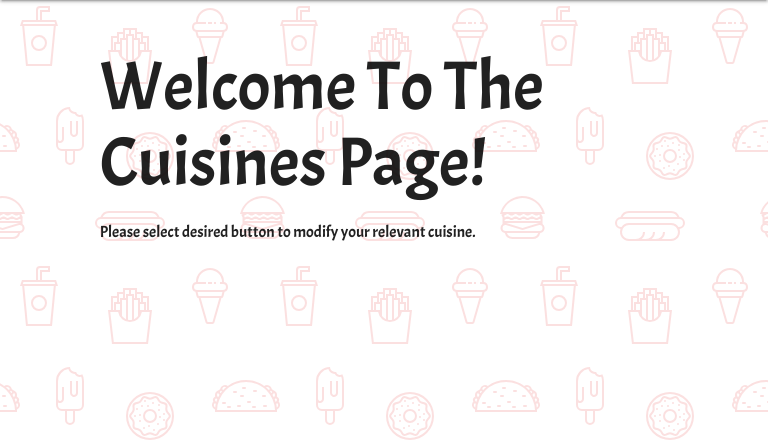
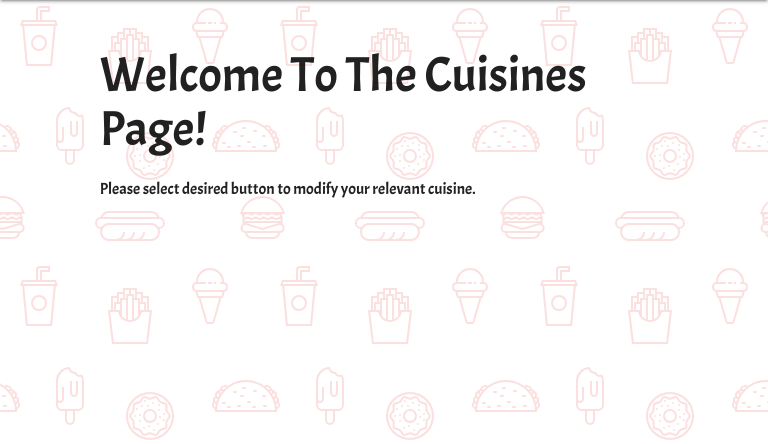
Before and after one commit to connor-blackburn/gutsy, a Flask app: page /edit_cuisine_homepage in a window 768 px wide. Shown: the part 64-508 px from the top of the page. Run offline with Flask 2, Linux system fonts and the light colour scheme; data that the repository does not hold is empty; some libraries are stand-ins or nearby versions.

Commit message:
further slight styling edits

```diff
--- a/main.scss
+++ b/main.scss
@@ -46,7 +46,7 @@ h1 {
         font-size: 4em;
     }
     @include tablet {
-        font-size: 7em;
+        font-size: 5em;
     }
 }
 
--- a/static/css/main.css
+++ b/static/css/main.css
@@ -36,7 +36,7 @@ body {
     font-size: 4em; } }
 @media (min-width: 426px) and (max-width: 768px) {
   h1 {
-    font-size: 7em; } }
+    font-size: 5em; } }
 
 @media (max-width: 320px) {
   h5 {
```
Also changed, not shown: .c9/metadata/environment/main.scss (+1 -1 lines).
